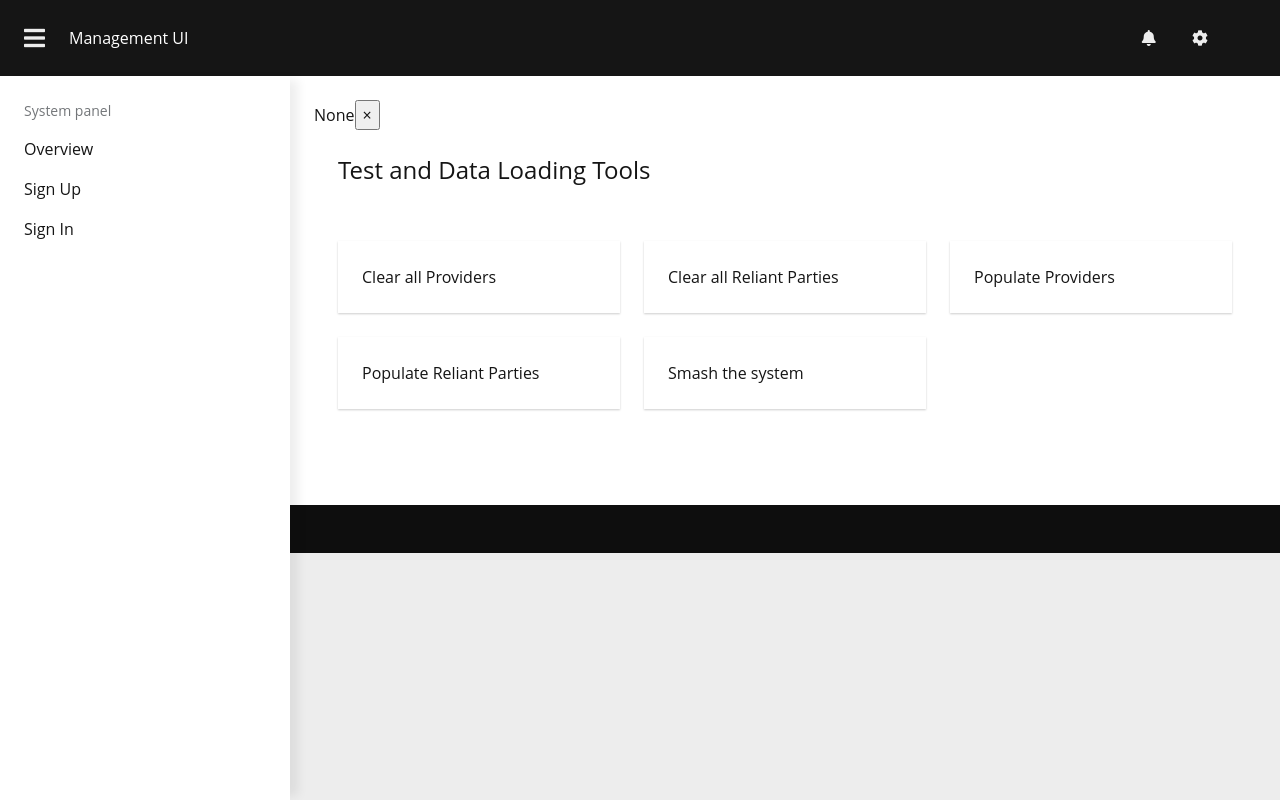
After one commit to yohanswanepoel/management-ui, a Django app: page /management/testing/1 in a window 1280 px wide. The commit adds this page. Run offline with Django 3.2, Linux system fonts and the light colour scheme; some libraries are stand-ins or nearby versions; some web fonts are replaced.

Commit message:
Testing data population working

```diff
--- a/management_ui/apiviews/choices.py
+++ b/management_ui/apiviews/choices.py
@@ -1,7 +1,7 @@
 from django.utils.translation import gettext as _
 
 STATUS_CHOICES = (
-    ("New", _("Unread")),
+    ("New", _("New")),
     ("Alpha", _("Alpha")),
     ("Beta", _("Beta")),
     ("Active", _("Active")),
--- a/management_ui/apiviews/forms.py
+++ b/management_ui/apiviews/forms.py
@@ -2,7 +2,7 @@ from django import forms
 from .choices import *
 
 class ProviderForm(forms.Form):
-    id = forms.CharField(max_length=255, widget=forms.HiddenInput())
+    id = forms.CharField(max_length=255, widget=forms.HiddenInput(), required = False)
     name = forms.CharField(max_length=255)
     status = forms.ChoiceField(choices = STATUS_CHOICES, initial="New", widget=forms.Select())
     email = forms.EmailField(max_length=255)
--- a/management_ui/apiviews/services.py
+++ b/management_ui/apiviews/services.py
@@ -1,20 +1,47 @@
 import requests
+import random
 
 URL_RELIANTPARTIES = "http://polyglot-demo-rp-myproject.192.168.99.104.nip.io/api/v1/reliantparties/"
+URL_PROVIDER = "http://polyglot-demo-provider-myproject.192.168.99.104.nip.io/provider-api/api/v1/providers"
 TIME_OUT = 2
 #URL_RELIANTPARTIES = "http://0.0.0.0:7080/api/v1/reliantparties/"
+
+def load_providers():
+    states = ['ACT','NSW','NT','QLD','TAS','VIC','WA']
+    status = ['New','Alpha','Beta','Active','Down','Retired']
+    party = {}
+    party['name'] = 'name'
+    party['status'] = 'New'
+    party['email'] = 'name@email.com'
+    party['abn'] = '1233421243'
+    party['address_street_1'] = '11 Some Avenue'
+    party['address_street_2'] = 'Suburb'
+    party['address_state'] = 'ACT'
+    party['address_post_code'] = '2022'
+    party['contact_phone'] = '024837832'
+    party['name'] = 'name'
+    for x in range(100):
+        party['status'] = random.choice(status)
+        party['address_state'] = random.choice(states)
+        party['name'] = "name" + str(x)
+        update_create_party(party)
+    return "Done"
+
+def delete_all_parties():
+    url = URL_RELIANTPARTIES + "clear/"
+    print(url)
+    try:
+        result = requests.get(url, timeout = TIME_OUT)
+        response = result.json()
+        response = "Done"
+    except:  # This is the correct syntax
+        response = result
+    return response
+
 def get_count_reliant_parties(status):
-    # Registered
-    # Test
-    # Active
-    # Down
-    # Retired
-    # Need one for active / not - active
     url = URL_RELIANTPARTIES + "count/"
     if status is not None:
         url = url + "?status=" + status
-    #params = {'year': year, 'author': author}
-    #r = requests.get(url, params=params)
     try:
         result = requests.get(url, timeout = TIME_OUT)
         response = result.json()
@@ -43,8 +70,11 @@ def get_party(key):
     return response
 
 def update_create_party(object):
-    if object["id"] is None:
+    if not 'id' in object:
+        object["id"] = ""
+    if object["id"] == "":
         #Create
+        del object["id"]
         url = URL_RELIANTPARTIES
         result = requests.post(url, data=object, timeout = TIME_OUT)
     else:
--- a/management_ui/apiviews/urls.py
+++ b/management_ui/apiviews/urls.py
@@ -7,4 +7,6 @@ urlpatterns = [
     path("parties/<status>", views.list_parties, name="parties"),
     path("party/<id>", views.detail_party, name="partydetail"),
     path("party/", views.update_create_party, name="partycreateupdate"),
+    path("test/", views.test_page, name="testpage"),
+    path("testing/<task>", views.testing, name="testpagetask")
 ]
--- a/management_ui/apiviews/views.py
+++ b/management_ui/apiviews/views.py
@@ -26,6 +26,20 @@ def main_page(request):
         'parties_count' : parties
     }
     return render(request, 'base_logged_in.html', context)
+
+def testing(request, task):
+    result = 'None'
+    if task == "clear_parties":
+        result = services.delete_all_parties()
+    elif task == "load_providers":
+        result = services.load_providers()
+    context = {
+        'messages': [result]
+    }
+    return render(request, 'test/test_page.html', context)
+
+def test_page(request):
+    return render(request, 'test/test_page.html')
 
 def list_parties(request, status):
     # New
@@ -69,14 +83,8 @@ def update_create_party(request):
             print(data)
             resp_dat = services.update_create_party(data)
             form = ProviderForm(initial=resp_dat)
-
     else:
-        if id is None:
-            form = ProviderForm()
-        else:
-            #This should never execute
-            party = services.get_party(id)
-            form = ProviderForm(initial=party)
+        form = ProviderForm()
 
     # Need to define HTML
     context = {
--- a/management_ui/templates/base.html
+++ b/management_ui/templates/base.html
@@ -85,18 +85,8 @@
                       </a>
                     </li>
                   {% if request.user.is_authenticated %}
-                  <li class="pf-c-nav__item">
-                      <a href="#" class="pf-c-nav__link">
-                        Providers
-                      </a>
-                    </li>
                     <li class="pf-c-nav__item">
-                      <a href="#" class="pf-c-nav__link">
-                        Reliant Parties
-                      </a>
-                    </li>
-                    <li class="pf-c-nav__item">
-                        <a href="#" class="pf-c-nav__link">
+                        <a href="{% url 'management:testpage' %}" class="pf-c-nav__link">
                           API Tester
                         </a>
                       </li>
--- /dev/null
+++ b/management_ui/templates/test/test_page.html
@@ -0,0 +1,70 @@
+{% extends "base.html" %}
+{% load static %}
+
+{% block title %}Overview{% endblock %}
+
+{% block content %}
+<div class="container">
+
+  <div class="row">
+    <div class="col-sm-12">
+        <section class="pf-c-page__main-section pf-m-light">
+            <div class="pf-c-content">
+              <h1>Test and Data Loading Tools</h1>
+            </div>
+          </section>
+        <section class="pf-c-page__main-section">
+            <div class="pf-l-gallery pf-m-gutter">
+                <div class="pf-l-gallery__item">
+                    <a href="{% url 'management:testpagetask' task='clear_provider' %}">
+                    <div class="pf-c-card">
+                        <div class="pf-c-card__header pf-c-title pf-m-md">
+                        Clear all Providers
+                        </div>
+                    </div>
+                    </a>
+                </div>
+                <div class="pf-l-gallery__item">
+                    <a href="{% url 'management:testpagetask' task='clear_parties' %}">
+                    <div class="pf-c-card">
+                        <div class="pf-c-card__header pf-c-title pf-m-md">
+                            Clear all Reliant Parties
+                        </div>
+                    </div>
+                    </a>
+                </div>
+                <div class="pf-l-gallery__item">
+                    <a href="{% url 'management:testpagetask' task='load_providers' %}">
+                    <div class="pf-c-card">
+                        <div class="pf-c-card__header pf-c-title pf-m-md">
+                            Populate Providers
+                        </div>
+                    </div>
+                    </a>
+                </div>
+                <div class="pf-l-gallery__item">
+                    <a href="{% url 'management:testpagetask' task='load_Parties' %}">
+                    <div class="pf-c-card">
+                        <div class="pf-c-card__header pf-c-title pf-m-md">
+                            Populate Reliant Parties
+                        </div>
+                    </div>
+                    </a>
+                </div>
+                <div class="pf-l-gallery__item">
+                    <a href="{% url 'management:testpagetask' task='mash' %}">
+                    <div class="pf-c-card">
+                        <div class="pf-c-card__header pf-c-title pf-m-md">
+                            Smash the system
+                        </div>
+                    </div>
+                    </a>
+                </div>
+            </div>
+        </section>
+
+    </div>
+  </div>
+
+</div>
+{% endblock content %}
```
Also changed, not shown: management_ui/templates/base_logged_in.html (+12 -0 lines).
